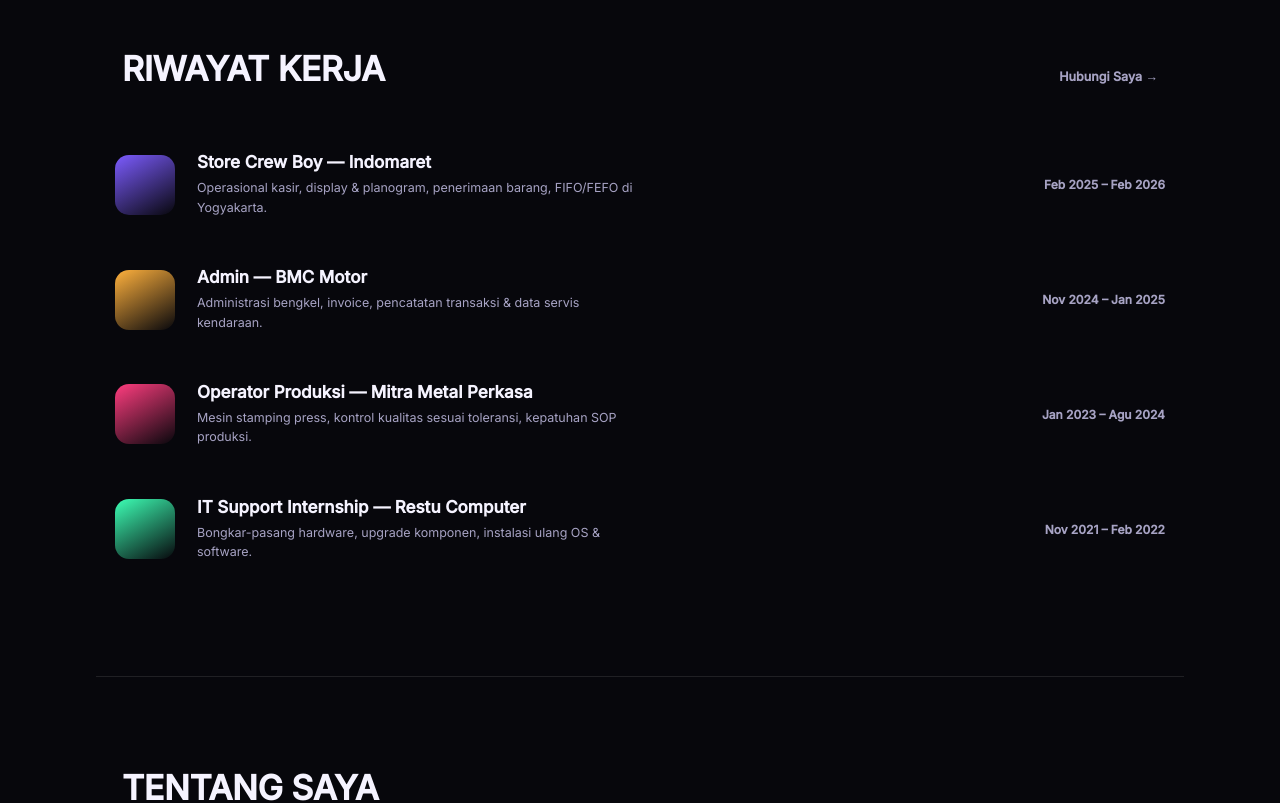
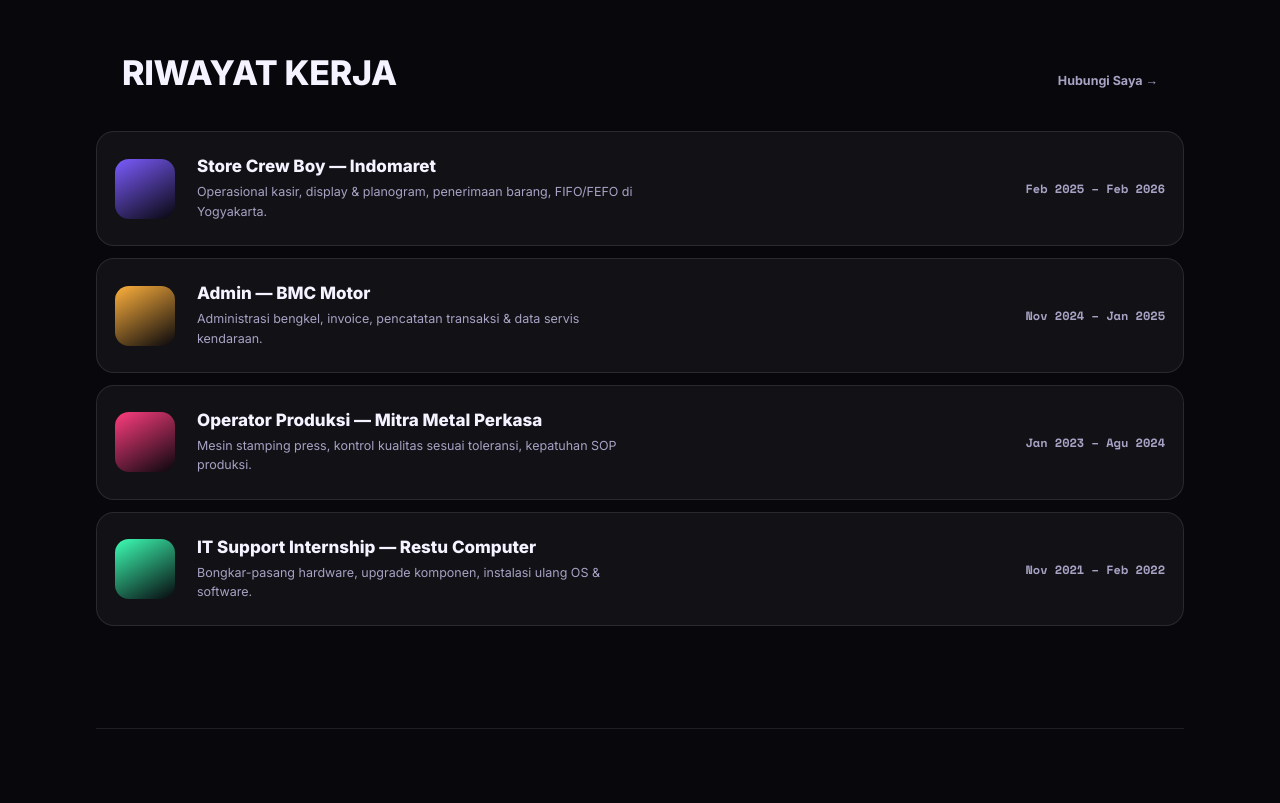
Before and after one commit to psycheverity-jpg/port-folio, a Next.js app: page / in a window 1280 px wide. Shown: the part 880-1683 px from the top of the page. Built offline with nearby package versions, Linux system fonts and the light colour scheme.

Commit message:
Add files via upload

```diff
--- a/app/globals.css
+++ b/app/globals.css
@@ -8,6 +8,12 @@
 body{
   background:var(--bg); color:var(--ink); font-family:'Inter',sans-serif;
   -webkit-font-smoothing:antialiased; overflow-x:hidden; position:relative; cursor:none;
+}
+.megatitle, .proj-title, .stat-num, .work-title, .brand, .sec-head h2{
+  font-family:'Inter',sans-serif;
+}
+.counter, .work-tag, .proj-kicker, .proj-tags span, .hero-eyebrow{
+  font-family:'Space Mono',monospace;
 }
 @media (max-width:820px){ body{ cursor:auto; } }
 @media (prefers-reduced-motion: reduce){ html{scroll-behavior:auto;} *{animation:none !important; transition:none !important;} }
@@ -79,9 +85,9 @@
 .work-item{
   display:grid; grid-template-columns:60px 1fr auto; align-items:center; gap:22px; padding:24px 18px;
   border-radius:18px; transition:background .25s ease, border-color .25s ease;
-  border:1px solid transparent; transform-style:preserve-3d;
+  background:var(--card); border:1px solid var(--line); transform-style:preserve-3d; margin-bottom:12px;
 }
-.work-item:hover{ background:var(--card); border-color:var(--line); }
+.work-item:hover{ border-color:var(--c3); }
 .work-thumb{ width:60px; height:60px; border-radius:14px; flex:none; position:relative; overflow:hidden; }
 .work-title{ font-size:17px; font-weight:800; }
 .work-desc{ margin-top:6px; font-size:12.5px; color:var(--ink-soft); max-width:56ch; line-height:1.55; }
--- a/app/layout.jsx
+++ b/app/layout.jsx
@@ -12,7 +12,7 @@
       <head>
         <link rel="preconnect" href="https://fonts.googleapis.com" />
         <link rel="preconnect" href="https://fonts.gstatic.com" crossOrigin="anonymous" />
-        <link href="https://fonts.googleapis.com/css2?family=Inter:wght@300;400;500&family=Space+Mono:wght@400;700&display=swap" rel="stylesheet" />
+        <link href="https://fonts.googleapis.com/css2?family=Inter:wght@300;400;500;600;700;800;900&family=Space+Mono:wght@400;700&display=swap" rel="stylesheet" />
       </head>
       <body className="md:cursor-none">
         <SmoothScroll>{children}</SmoothScroll>
```
